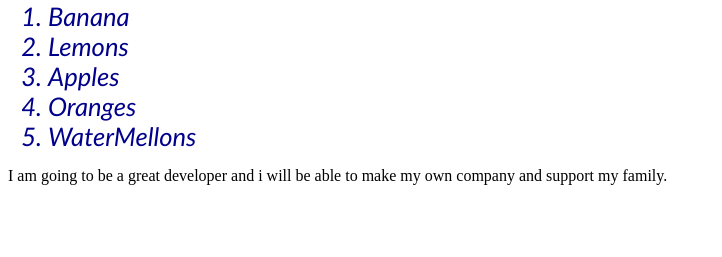
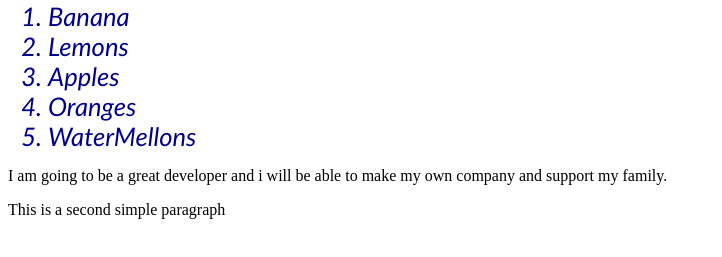
Before and after one commit to pipiskal/Learning-Git, a plain HTML site: page index.html in a window 1280 px wide. Shown: the part 79-336 px from the top of the page, without its empty margins (0-722 px from the left). Drawn offline with Linux system fonts and the light colour scheme.

Commit message:
added a second paragraph

```diff
--- a/index.html
+++ b/index.html
@@ -21,6 +21,8 @@
         my own company and support my family.
     </p>
 
+    <p>This is a second simple paragraph</p>
+
     <script src="index.js"></script>
 </body>
 </html>
```
